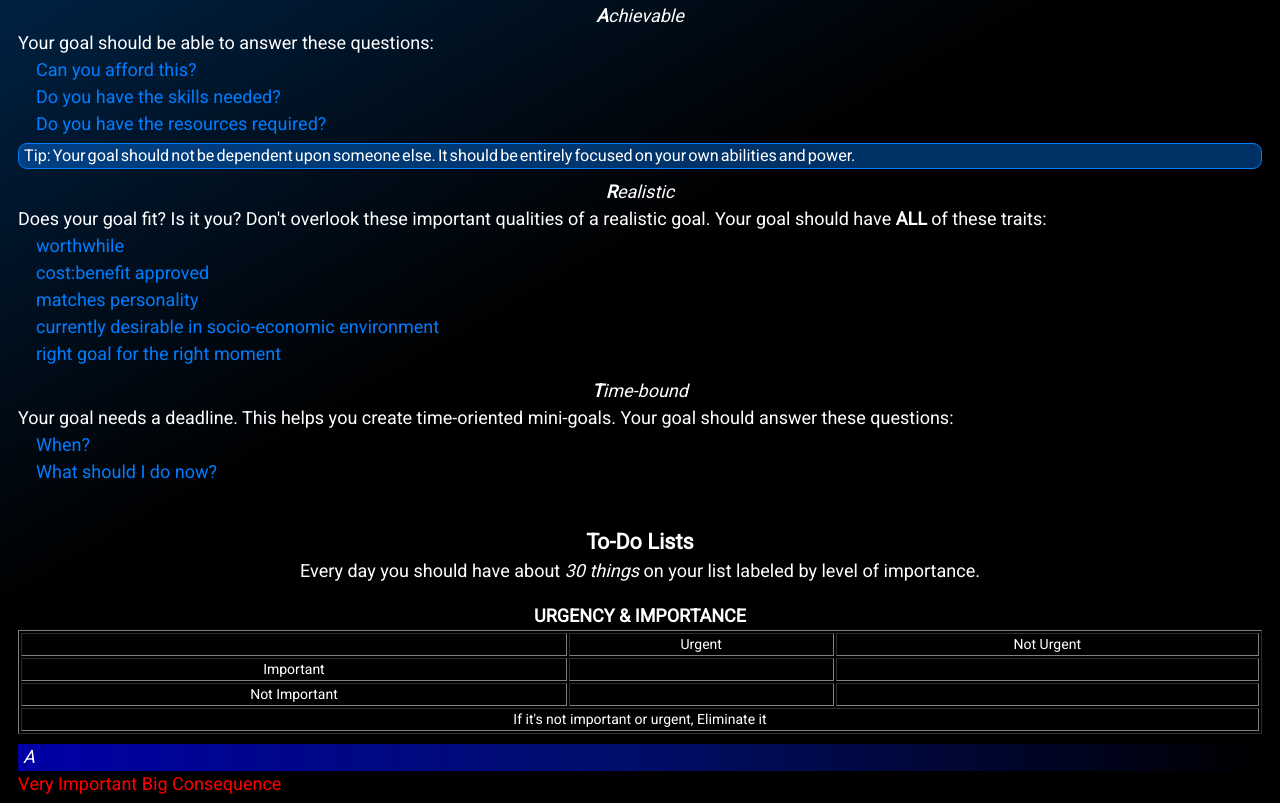
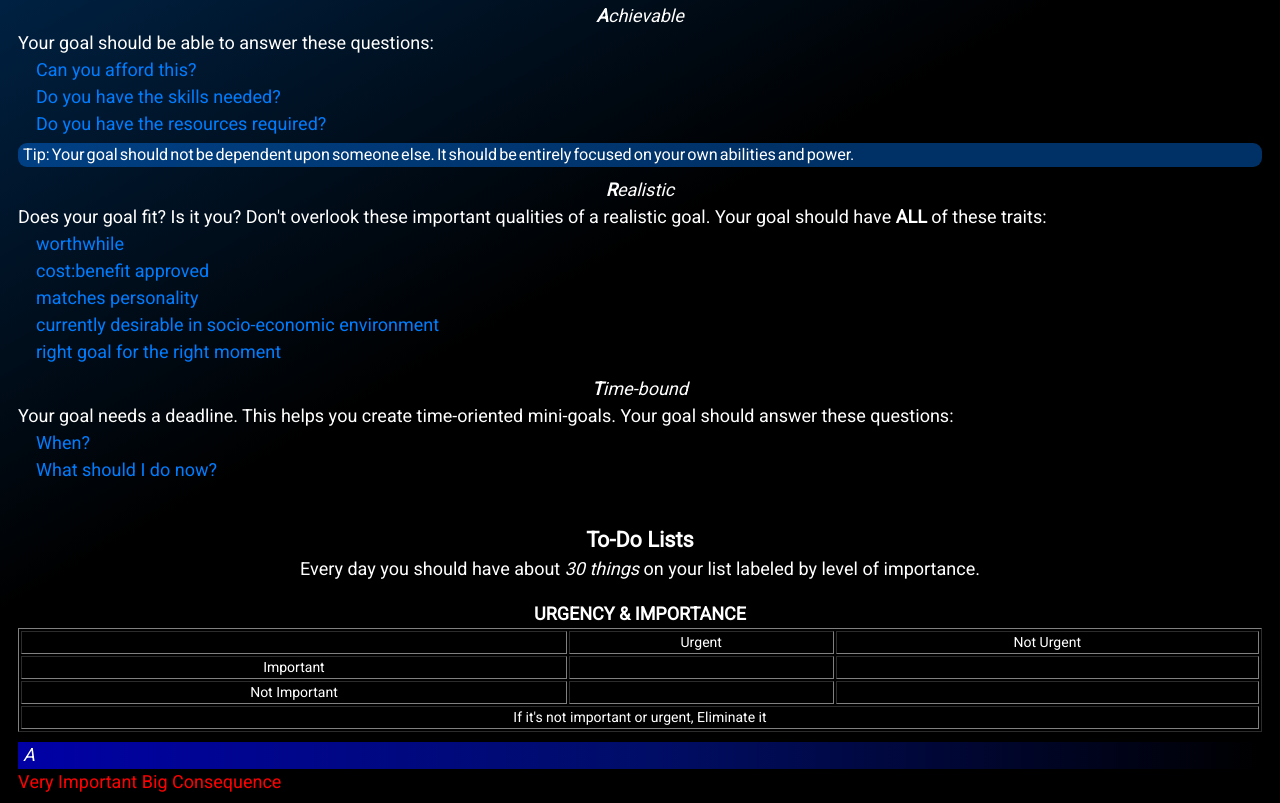
Before and after one commit to gospino123/genEd, a plain HTML site: page TimeManagementWebpage/index.html in a window 1280 px wide. Shown: the part 864-1667 px from the top of the page. Drawn offline with Linux system fonts and the light colour scheme.

Commit message:
removed tip borders

```diff
--- a/TimeManagementWebpage/style.css
+++ b/TimeManagementWebpage/style.css
@@ -119,7 +119,7 @@ p > strong {text-transform: uppercase; }
 .tip {
     margin-top: 5px;
     font-size: .9em;
-    border: 1px solid rgb(0, 125, 255);
+    /* border: 1px solid rgb(0, 125, 255); */
     border-radius: 9px;
     background-color: rgba(0, 123, 255, 0.4);
     padding: 0 5px;
```
